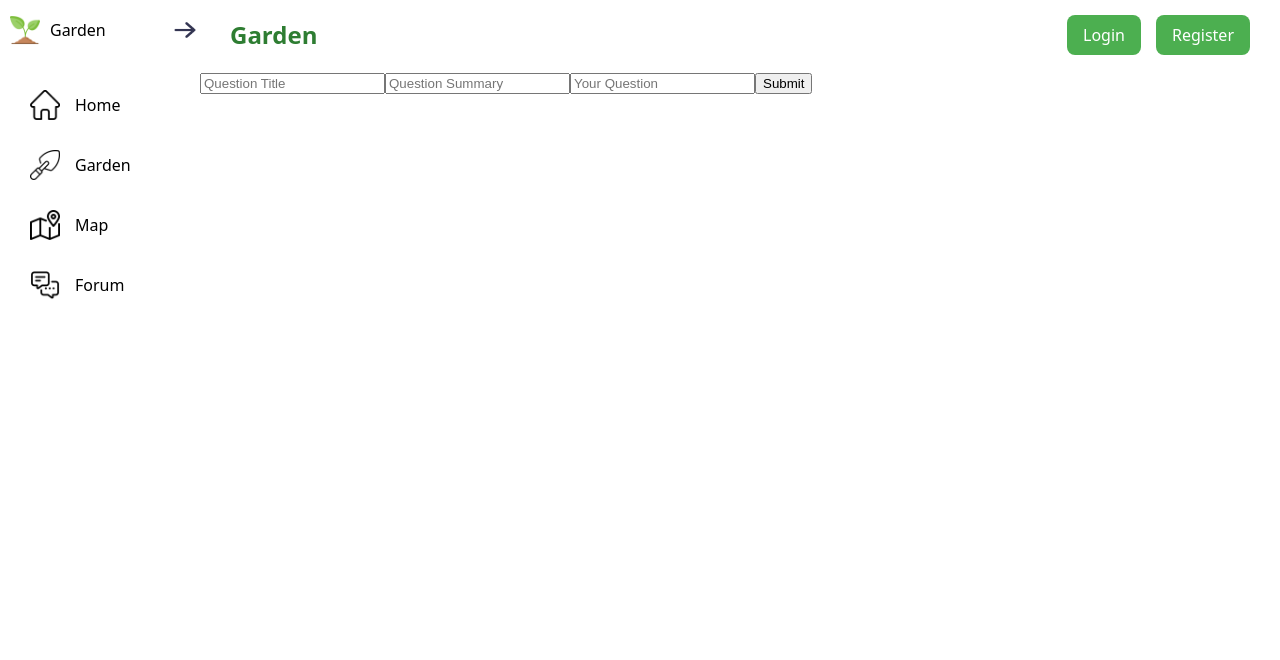
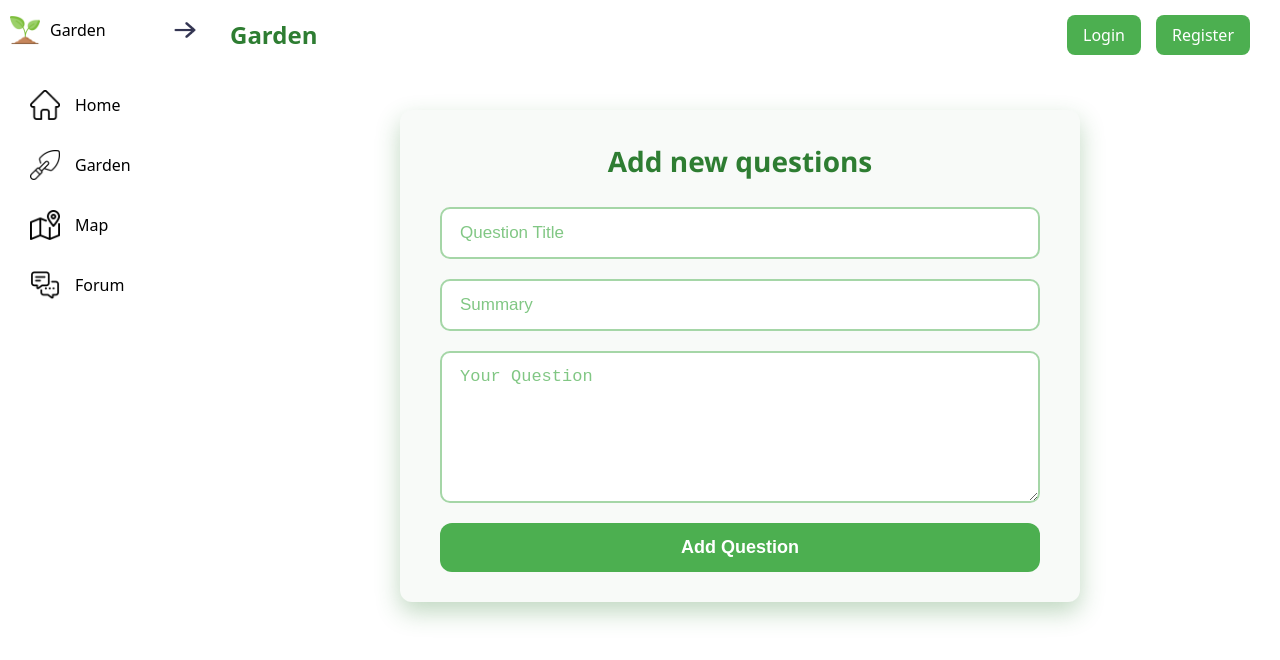
Before and after one commit to Denomi12/Digital-Garden, a React (Vite) app in the folder frontend/: page /addQuestion in a window 1280 px wide. Shown: the top 660 px of the page. Built offline with nearby package versions, Linux system fonts and the light colour scheme; no server answers.

Commit message:
SCRUM-81 Added prototype look to add question form

```diff
--- a/frontend/src/App.tsx
+++ b/frontend/src/App.tsx
@@ -8,6 +8,7 @@ import Sidebar from "./components/Sidebar";
 import styles from "./App.module.css";
 import Forum from "./components/Forum/Forum";
 import AddQuestion from "./components/Forum/AddQuestion";
+import ShowQuestion from "./components/Forum/ShowQuestion";
 
 import { User } from "./types/User";
 import HomePage from "./components/HomePage";
@@ -67,6 +68,7 @@ function App() {
               <Route path="/logout" element={<Logout />} />
               <Route path="/forum" element={<Forum />} />
               <Route path="/addQuestion" element={<AddQuestion />} />
+              <Route path="/showQuestion/:id" element={<ShowQuestion />} />
             </Routes>
           </div>
         </div>
--- a/frontend/src/components/Forum/AddQuestion.tsx
+++ b/frontend/src/components/Forum/AddQuestion.tsx
@@ -21,7 +21,9 @@ function AddQuestion() {
       return;
     }
 
-    const res = await fetch("http://localhost:3001/question", {
+    const res = await fetch(
+      `${import.meta.env.VITE_API_BACKEND_URL}/question`,
+      {
         method: "POST",
         credentials: "include",
         headers: {
@@ -32,7 +34,8 @@ function AddQuestion() {
           questionMessage,
           summary,
         }),
-    });
+      }
+    );
 
     const data = await res.json();
     console.log(data);
@@ -40,45 +43,41 @@ function AddQuestion() {
   }
 
   return (
+    <div className={styles.pageWrapper}>
+      {uploaded && <Navigate replace to="/forum" />}
+      <div className={styles.formHeader}>Add new questions</div>
       <form className={styles.formGroup} onSubmit={onSubmit}>
-      {uploaded ? <Navigate replace to="/forum" /> : ""}
         <input
           type="text"
           className={styles.formControl}
           name="title"
           placeholder="Question Title"
           value={title}
-        onChange={(e) => {
-          setTitle(e.target.value);
-        }}
+          onChange={(e) => setTitle(e.target.value)}
         />
         <input
           type="text"
           className={styles.formControl}
           name="summary"
-        placeholder="Question Summary"
+          placeholder="Summary"
           value={summary}
-        onChange={(e) => {
-          setSummary(e.target.value);
-        }}
+          onChange={(e) => setSummary(e.target.value)}
         />
-      <input
-        type="text"
+        <textarea
           className={styles.formControl}
           name="question"
           placeholder="Your Question"
+          rows={6}
           value={questionMessage}
-        onChange={(e) => {
-          setQuestionMessage(e.target.value);
-        }}
+          onChange={(e) => setQuestionMessage(e.target.value)}
         />
         <input
           className={styles.submitButton}
           type="submit"
-        name="submit"
-        value="Submit"
+          value="Add Question"
         />
       </form>
+    </div>
   );
 }
 
--- a/frontend/src/components/Forum/Forum.tsx
+++ b/frontend/src/components/Forum/Forum.tsx
@@ -26,7 +26,9 @@ function Forum() {
 
   useEffect(function () {
     const getPhotos = async function () {
-      const res = await fetch("http://localhost:3001/question");
+      const res = await fetch(
+        `${import.meta.env.VITE_API_BACKEND_URL}/question`
+      );
       const data = await res.json();
       setQuestions(data);
     };
--- a/frontend/src/components/Forum/Question.tsx
+++ b/frontend/src/components/Forum/Question.tsx
@@ -1,5 +1,6 @@
 import { QuestionType } from "./Forum";
 import styles from "../../stylesheets/Question.module.css";
+import { NavLink } from "react-router-dom";
 
 type QuestionProps = {
   question: QuestionType;
@@ -7,7 +8,7 @@ type QuestionProps = {
 
 function Question({ question }: QuestionProps) {
   return (
-    <div className={styles.container}>
+    <NavLink to={`/showQuestion/${question._id}`} className={styles.container}>
       <h3 className={styles.title}>{question.title}</h3>
       <p className={styles.summary}>{question.summary}</p>
       <div className={styles.footer}>
@@ -17,7 +18,7 @@ function Question({ question }: QuestionProps) {
           {new Date(question.createdAt).toLocaleDateString("sl-SI")}
         </div>
       </div>
-    </div>
+    </NavLink>
   );
 }
 
--- /dev/null
+++ b/frontend/src/components/Forum/ShowQuestion.tsx
@@ -0,0 +1,59 @@
+import { useParams } from "react-router-dom";
+import { useEffect, useState } from "react";
+// import LikeDislikeButton from "./LikeButton.js";
+// import Comments from "./Comments.js";
+import styles from "../../stylesheets/Forum.module.css";
+
+type UserSummary = {
+  _id: string;
+  username: string;
+};
+
+type QuestionType = {
+  _id: string;
+  title: string;
+  question: string;
+  summary: string;
+  likes: number;
+  owner: UserSummary;
+  likedBy: UserSummary[];
+  dislikedBy: UserSummary[];
+  createdAt: Date;
+};
+
+function ShowQuestion() {
+  const { id } = useParams();
+  const [question, setQuestion] = useState<QuestionType | null>(null);
+
+  useEffect(function () {
+    const getQuestion = async function () {
+      const res = await fetch(
+        `${import.meta.env.VITE_API_BACKEND_URL}/question/${id}`
+      );
+      const data = await res.json();
+      setQuestion(data);
+    };
+
+    getQuestion();
+  }, []);
+
+  return (
+    // <div>{id}</div>
+    <div className={styles.photoContainer}>
+      {question && (
+        <div className={styles.photoContent}>
+          <div className={styles.photoAuthor}>{question.title}</div>
+          <div className={styles.photoText}>{question.question}</div>
+          <div className={styles.photoOwner}>
+            Posted by <strong>{question.owner.username}</strong>
+          </div>
+          <div className={styles.photoDate}>
+            {new Date(question.createdAt).toLocaleDateString("sl-SI")}
+          </div>
+        </div>
+      )}
+    </div>
+  );
+}
+
+export default ShowQuestion;
--- a/frontend/src/stylesheets/AddQuestion.module.css
+++ b/frontend/src/stylesheets/AddQuestion.module.css
@@ -0,0 +1,67 @@
+.pageWrapper {
+  max-width: 600px;
+  margin: 40px auto;
+  background-color: #f8faf8;
+  padding: 30px 40px;
+  border-radius: 12px;
+  box-shadow: 0 10px 25px rgba(46, 125, 50, 0.3);
+  font-family: "Segoe UI", Tahoma, Geneva, Verdana, sans-serif;
+}
+
+.formHeader {
+  font-size: 28px;
+  font-weight: 700;
+  color: #2e7d32; /* temno zelena */
+  margin-bottom: 25px;
+  text-align: center;
+  user-select: none;
+}
+
+.formGroup {
+  display: flex;
+  flex-direction: column;
+  gap: 20px;
+}
+
+.formControl {
+  padding: 14px 18px;
+  font-size: 17px;
+  border: 2px solid #a5d6a7;
+  border-radius: 10px;
+  outline-color: #2e7d32;
+  transition: border-color 0.3s ease;
+  background-color: white;
+  color: #2e7d32;
+  font-weight: 600;
+}
+
+.formControl::placeholder {
+  color: #81c784;
+  font-weight: 400;
+}
+
+.formControl:focus {
+  border-color: #388e3c;
+  box-shadow: 0 0 6px #388e3c99;
+}
+
+textarea.formControl {
+  resize: vertical;
+  min-height: 120px;
+}
+
+.submitButton {
+  background-color: #4caf50;
+  color: white;
+  font-size: 18px;
+  padding: 14px 0;
+  border: none;
+  border-radius: 12px;
+  cursor: pointer;
+  font-weight: 700;
+  transition: background-color 0.3s ease;
+}
+
+.submitButton:hover {
+  background-color: #388e3c;
+}
--- a/frontend/src/stylesheets/Forum.module.css
+++ b/frontend/src/stylesheets/Forum.module.css
@@ -30,35 +30,11 @@
   border: none;
   border-radius: 12px;
   cursor: pointer;
-  transition: background-color 0.3s ease, transform 0.2s ease;
 }
 
 .addQuestionBtn:hover {
   background-color: var(--hover-green);
   transform: translateY(-2px);
-}
-
-.addQuestionBtn:active {
-  transform: scale(0.98);
-  box-shadow: 0 2px 6px var(--shadow-color);
-}
-
-.addQuestionBtn:focus {
-  outline: 2px solid var(--text-green);
-  outline-offset: 2px;
-}
-
-.loading,
-.error,
-.empty {
-  text-align: center;
-  font-size: 1.1rem;
-  color: #555555;
-  padding: 20px;
-}
-
-.error {
-  color: #d32f2f;
 }
 
 @media (max-width: 600px) {
--- a/frontend/src/stylesheets/Question.module.css
+++ b/frontend/src/stylesheets/Question.module.css
@@ -1,11 +1,11 @@
 .container {
-  width: 100%;
   background-color: white;
   border-radius: 16px;
-  padding: 24px;
+  padding: 20px;
   box-shadow: 0 4px 16px rgba(0, 0, 0, 0.08);
   transition: all 0.3s ease;
   border: 1px solid #e8f0e8;
+  text-decoration: none;
 }
 
 .container:hover {
@@ -18,7 +18,6 @@
   font-weight: 700;
   color: #1a7f3e;
   margin-bottom: 12px;
-  font-family: -apple-system, BlinkMacSystemFont, "Segoe UI", Roboto, sans-serif;
 }
 
 .summary {
@@ -34,7 +33,6 @@
   align-items: center;
   font-size: 0.95rem;
   color: #555555;
-  font-family: -apple-system, BlinkMacSystemFont, "Segoe UI", Roboto, sans-serif;
 }
 
 .likes {
@@ -46,10 +44,6 @@
   font-size: 0.9rem;
 }
 
-.owner {
-  color: #555555;
-}
-
 .owner strong {
   color: #1a7f3e;
   font-weight: 600;
```
Lines whose indentation alone changed are shown as unchanged.
